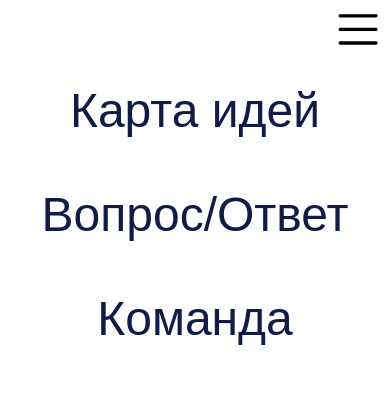
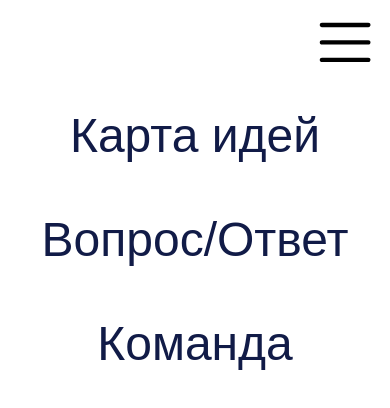
Before and after one commit to designunit/bereguray, a Next.js app: page / in a window 390 px wide. Both pictures are taken after a click on the picture 351 px from the left and 31 px from the top of the page. Shown: the top 408 px of the page. Built offline with nearby package versions, Linux system fonts and the light colour scheme.

Commit message:
mobile test 2

```diff
--- a/src/components/Header/index.tsx
+++ b/src/components/Header/index.tsx
@@ -46,7 +46,7 @@ export const Header: React.SFC<HeaderProps> = props => {
                 itemListClassName={s.mobileMenuList}
             >
                 <img
-                    className={s.menuButton}
+                    className={s.closeMenu}
                     src='/static/menu.svg'
                     onClick={onClick}
                 />
--- a/src/components/Header/styles.module.css
+++ b/src/components/Header/styles.module.css
@@ -44,6 +44,12 @@
     align-items: flex-end;
 }
 
+.closeMenu {
+    height: 10%;
+    width: auto;
+    padding: 5%;
+}
+
 @media screen and (max-width : 480px) {
     .left, .right {
         display: none;
```
